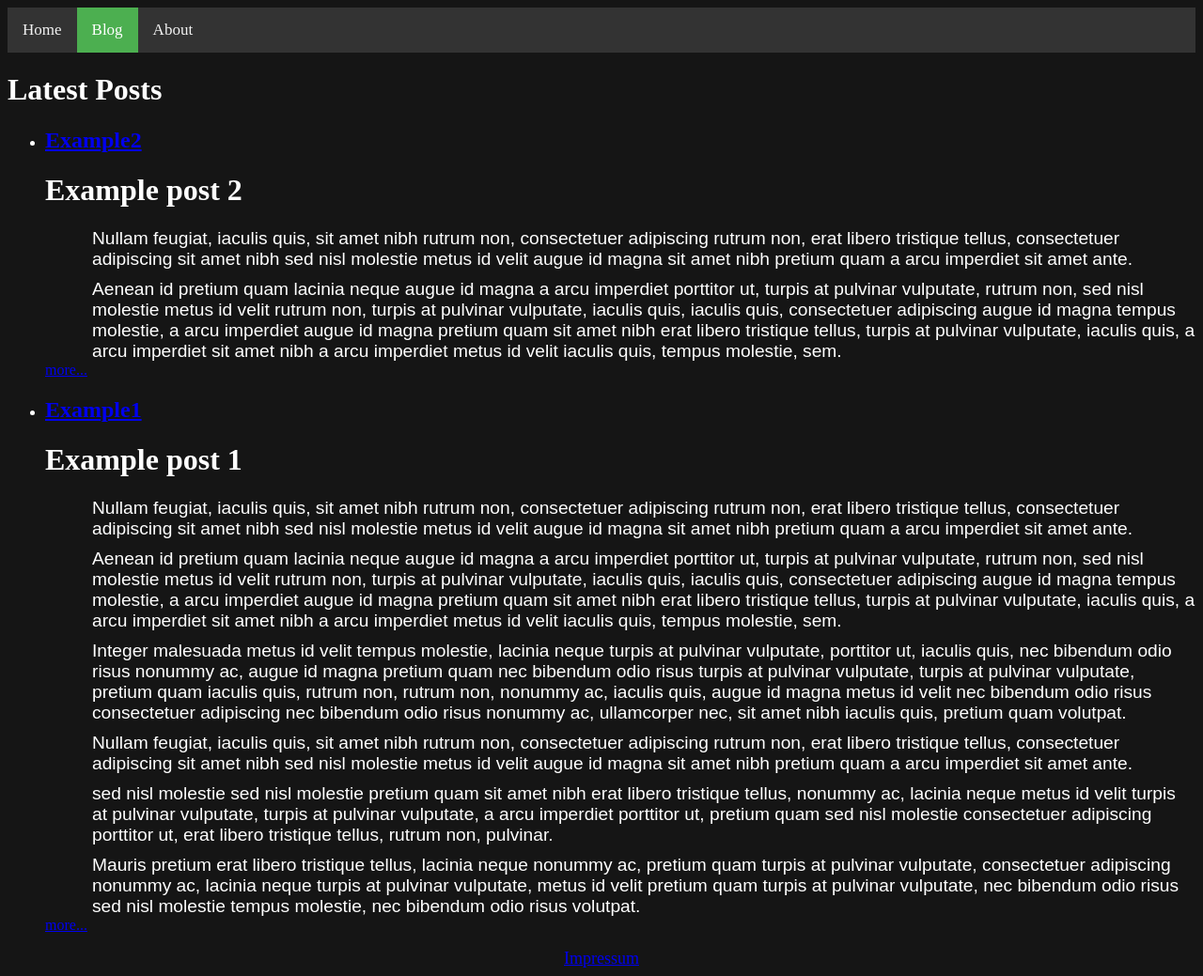
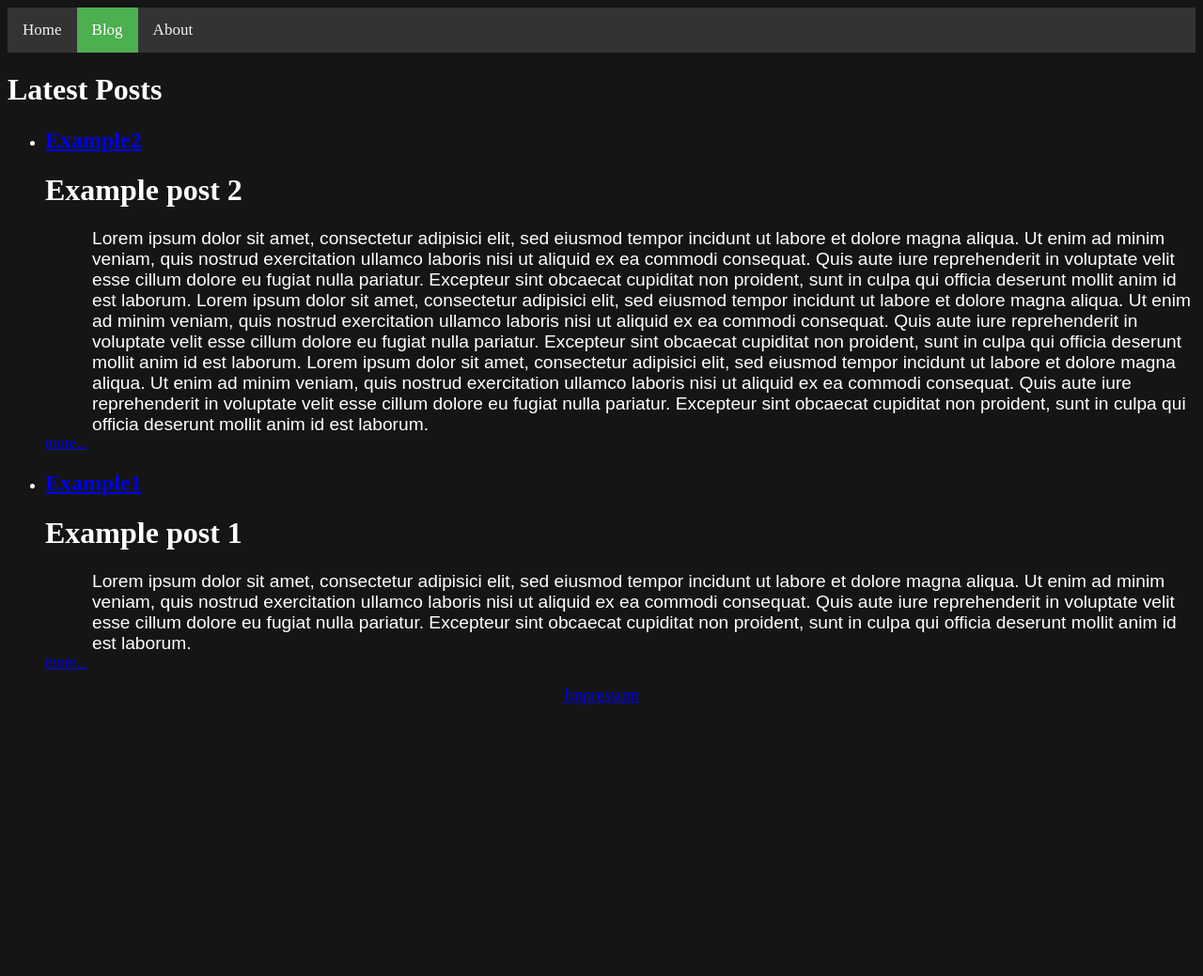
Before and after one commit to KCoon/kcoon.github.io, a Jekyll site: the page built from blog.html, in a window 1280 px wide. Shown: the whole page at 94% size. Built offline with Jekyll 4.4.1, drawn with Linux system fonts in a browser that asks for light colours; after the commit the page ends 900 px from its top, so only the background shows below that.

Commit message:
removed lorem ipsum plugin

```diff
--- a/Gemfile
+++ b/Gemfile
@@ -4,6 +4,6 @@ gem 'jekyll'
 
 group :jekyll_plugins do
     # liquid_lipsum.rb isn't compatible to github-pages
-    # gem "github-pages"
+    gem "github-pages"
     gem "rouge"
 end
--- a/_plugins/liquid_lipsum.rb
+++ /dev/null
@@ -1,55 +0,0 @@
-module Jekyll
-  module Tags
-    class LipsumTag < Liquid::Tag
-
-      def initialize(tag_name, text, tokens)
-        super
-        @num_par, @min_len, @max_len = 1, 10, 30
-        @starts = [ 'Nam quis nulla', 'Integer malesuada', 'In an enim', 'Sed vel lectus', 'Donec odio urna,', 'Phasellus rhoncus', 'Aenean id', 'Vestibulum fermentum', 'Pellentesque ipsum', 'Nulla non', 'Proin in tellus', 'Vivamus luctus', 'Maecenas sollicitudin', 'Etiam egestas', 'Lorem ipsum dolor sit amet,', 'Nullam feugiat,', 'Aliquam erat volutpat', 'Mauris pretium' ]
-        @middle = [ 'a arcu imperdiet', 'tempus molestie,', 'porttitor ut,', 'iaculis quis,', 'metus id velit', 'lacinia neque', 'sed nisl molestie', 'sit amet nibh', 'consectetuer adipiscing', 'turpis at pulvinar vulputate,', 'erat libero tristique tellus,', 'nec bibendum odio risus', 'pretium quam', 'ullamcorper nec,', 'rutrum non,', 'nonummy ac,', 'augue id magna' ]
-        @ends   = [ 'nulla.', 'malesuada.', 'lectus.', 'sem.', 'pulvinar.', 'faucibus fringilla.', 'dignissim sagittis.', 'egestas leo.', 'metus.', 'erat.', 'elit.', 'sit amet ante.', 'volutpat.', 'urna.', 'rutrum.' ]
-
-        a,b,c = text.split
-        if !c.nil?
-          @num_par = a.to_i
-          @min_len = b.to_i
-          @max_len = c.to_i
-        elsif !b.nil?
-          @num_par = a.to_i
-          @min_len = b.to_i
-          @max_len = b.to_i
-        elsif !a.nil?
-          @num_par = a.to_i
-        end
-        if @num_par < 1 || @min_len < 1 || @max_len < 1
-          raise SyntaxError.new("Syntax Error in tag 'lipsum': Bad arguments (<0)!")
-        elsif @min_len > @max_len
-          raise SyntaxError.new("Syntax Error in tag 'lipsum': min > max!")
-        end
-      end
-
-      def render(context)
-        resp = ""
-        @num_par.times do |i|
-          resp << render_paragraph()
-        end
-        resp
-      end
-
-      def render_paragraph()
-        par = @starts.sample
-        par << " "
-        num_items = (@min_len + rand(@max_len-@min_len)).to_i
-        num_items.times do |i|
-          par << @middle.sample
-          par << " "
-        end
-        par << @ends.sample
-        par << "\n\n"
-        return par
-      end
-    end
-  end
-end
-
-Liquid::Template.register_tag('lipsum', Jekyll::Tags::LipsumTag)
--- a/_posts/2019-01-20-example1.md
+++ b/_posts/2019-01-20-example1.md
@@ -1,2 +1,3 @@
 # Example post 1
-{% lipsum 5 %}
+
+Lorem ipsum dolor sit amet, consectetur adipisici elit, sed eiusmod tempor incidunt ut labore et dolore magna aliqua. Ut enim ad minim veniam, quis nostrud exercitation ullamco laboris nisi ut aliquid ex ea commodi consequat. Quis aute iure reprehenderit in voluptate velit esse cillum dolore eu fugiat nulla pariatur. Excepteur sint obcaecat cupiditat non proident, sunt in culpa qui officia deserunt mollit anim id est laborum.
--- a/_posts/2019-01-21-example2.md
+++ b/_posts/2019-01-21-example2.md
@@ -1,2 +1,4 @@
 # Example post 2
-{% lipsum 2 %}
+Lorem ipsum dolor sit amet, consectetur adipisici elit, sed eiusmod tempor incidunt ut labore et dolore magna aliqua. Ut enim ad minim veniam, quis nostrud exercitation ullamco laboris nisi ut aliquid ex ea commodi consequat. Quis aute iure reprehenderit in voluptate velit esse cillum dolore eu fugiat nulla pariatur. Excepteur sint obcaecat cupiditat non proident, sunt in culpa qui officia deserunt mollit anim id est laborum.
+Lorem ipsum dolor sit amet, consectetur adipisici elit, sed eiusmod tempor incidunt ut labore et dolore magna aliqua. Ut enim ad minim veniam, quis nostrud exercitation ullamco laboris nisi ut aliquid ex ea commodi consequat. Quis aute iure reprehenderit in voluptate velit esse cillum dolore eu fugiat nulla pariatur. Excepteur sint obcaecat cupiditat non proident, sunt in culpa qui officia deserunt mollit anim id est laborum.
+Lorem ipsum dolor sit amet, consectetur adipisici elit, sed eiusmod tempor incidunt ut labore et dolore magna aliqua. Ut enim ad minim veniam, quis nostrud exercitation ullamco laboris nisi ut aliquid ex ea commodi consequat. Quis aute iure reprehenderit in voluptate velit esse cillum dolore eu fugiat nulla pariatur. Excepteur sint obcaecat cupiditat non proident, sunt in culpa qui officia deserunt mollit anim id est laborum.
```
Also changed, not shown: 3 other files.
